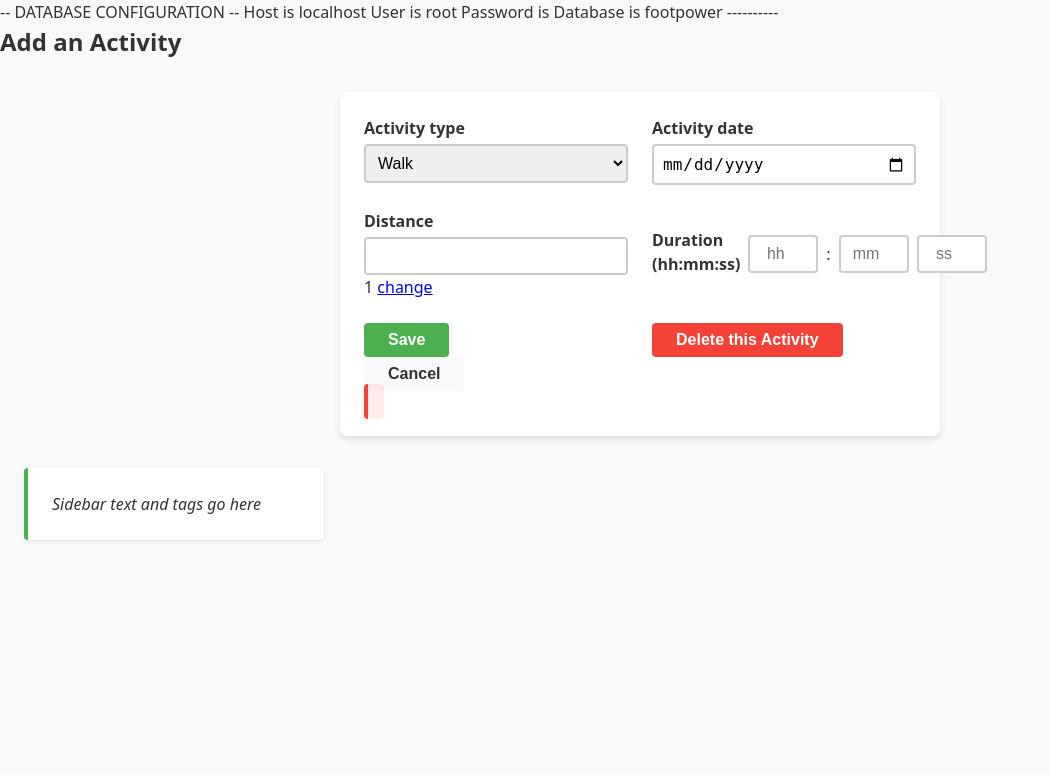
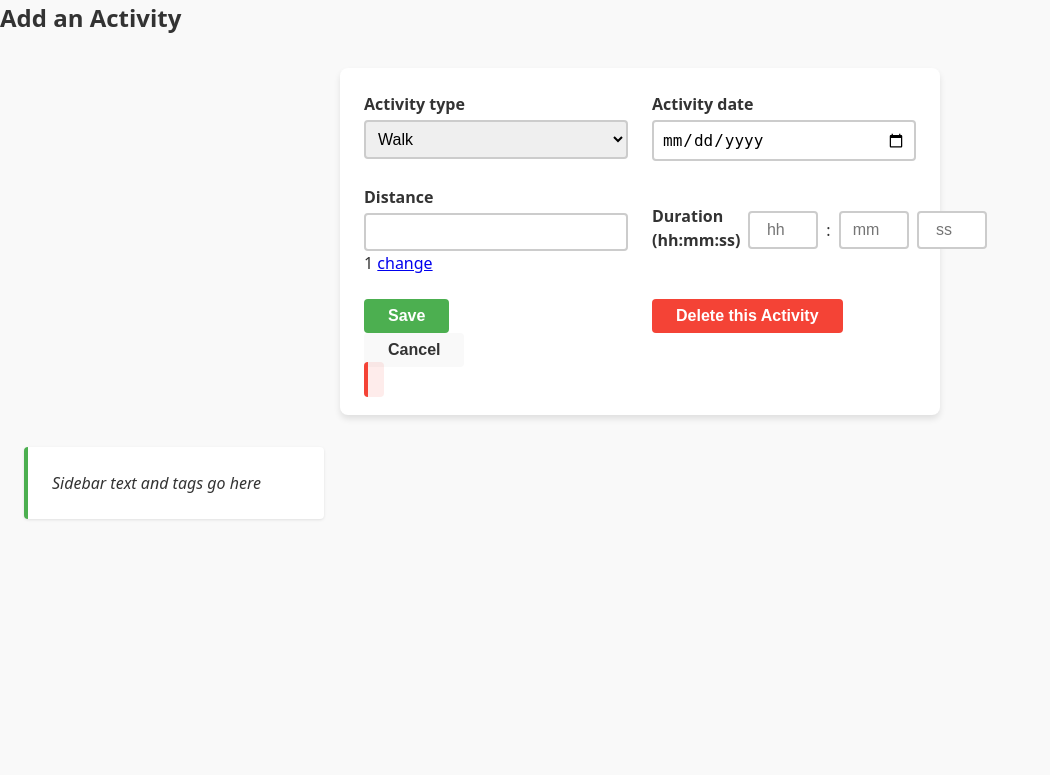
Before and after one commit to oshkoshbagoshh/footpower, a PHP site: page /create_data.php in a window 1280 px wide. Shown: the top 775 px of the page, without its empty margins (0-1050 px from the left). Run offline with PHP 8.4, Linux system fonts and the light colour scheme; the visitor is signed in with stand-in values (Sample User, id 1).

Commit message:
Updated PHP version, added security advisories, refactored initialization, and relocated files for improved structure and configuration.

```diff
--- a/composer.json
+++ b/composer.json
@@ -2,14 +2,14 @@
     "name": "aj/footpower",
     "description": "A basic app for users to log activities",
     "require": {
-        "php": "^8.3",
+        "php": "^8.4",
         "league/climate": "^3.8",
         "fakerphp/faker": "^1.23",
         "vlucas/phpdotenv": "^5.6",
       "ext-mysqli": "*"
     },
     "require-dev": {
-
+      "roave/security-advisories": "dev-latest"
     },
     "scripts": {
         "dev": "php -S localhost:8000 -t public"
--- a/public/common/top.php
+++ b/public/common/top.php
@@ -3,7 +3,7 @@
 <head>
     <meta charset="UTF-8">
     <meta name="viewport" content="width=device-width, initial-scale=1.0">
-    <title>FootPower! | <?php echo $page_title ?> </title>
+    <title>FootPower! | <?php echo $page_title; ?> </title>
     <link rel="stylesheet" href="../css/styles.css">
     <!--    <script src="https://code.jquery.com/jquery-3.7.1.min.js" integrity="sha256-/JqT3SQfawRcv/BIHPThkBvs0OEvtFFmqPF/lYI/Cxo=" crossorigin="anonymous"></script>-->
     <script src="https://code.jquery.com/jquery-3.7.1.min.js"
--- /dev/null
+++ b/public/common/your_account.php
@@ -0,0 +1 @@
+<?php
--- a/public/create_data.php
+++ b/public/create_data.php
@@ -1,6 +1,6 @@
 <?php
 
-include_once '../private/common/initialization.php';
+include_once '../src/common/initialization.php';
 
 $page_title = 'Add an Activity';
 
--- a/public/handlers/data_handler.php
+++ b/public/handlers/data_handler.php
@@ -1,10 +1,10 @@
 <?php
 
     // initialize the app
-    include_once  '../../private/common/initialization.php';
+    include_once '../../src/common/initialization.php';
 
     // Include the data class
-    include_once  '../../private/classes/data_class.php';
+    include_once '../../src/classes/data_class.php';
 
     // Initialize the results
 
--- a/public/index.php
+++ b/public/index.php
@@ -1,7 +1,7 @@
 <!-- TOP -->
 <?php
 
-include_once '../private/common/initialization.php';
+include_once '../src/common/initialization.php';
 $page_title = 'Home';
 include_once('./common/top.php');
 ?>
--- a/private/common/constants.php
+++ b/src/common/constants.php
@@ -10,17 +10,18 @@
  */
 
 
-define('HOST', 'localhost');
+define('HOST', '127.0.0.1');
 define('USER', 'root');
 define('PASSWORD','');
 define('DATABASE', 'footpower');
+define('PORT', '3306');
 
 
 // DATABASE CONFIGURATION
-echo "-- DATABASE CONFIGURATION --\n";
-echo "Host is " . constant('HOST') . "\n";
-echo "User is " . constant('USER') ."\n";
-echo "Password is " . constant('PASSWORD') ."\n";
-echo "Database is " . constant('DATABASE') ."\n";
-echo "----------\n";
+//echo "-- DATABASE CONFIGURATION --\n";
+//echo "Host is " . constant('HOST') . "\n";
+//echo "User is " . constant('USER') ."\n";
+//echo "Password is " . constant('PASSWORD') ."\n";
+//echo "Database is " . constant('DATABASE') ."\n";
+//echo "----------\n";
 //
--- a/private/common/initialization.php
+++ b/src/common/initialization.php
@@ -34,7 +34,7 @@ if (!isset($_SESSION['token']) || time() > $_SESSION['token_expires']) {
 include_once 'constants.php';
 
 // Connect to the database
-$mysqli = new MySQLi(HOST, USER, PASSWORD, DATABASE);
+$mysqli = new MySQLi(HOST, USER, PASSWORD, DATABASE, PORT);
 
 // check for an error
 if ($mysqli->connect_error) {
```
Also changed, not shown: src/classes/data_class.php (renamed from private/classes/data_class.php), src/classes/user_class.php (added), 2 other files.
